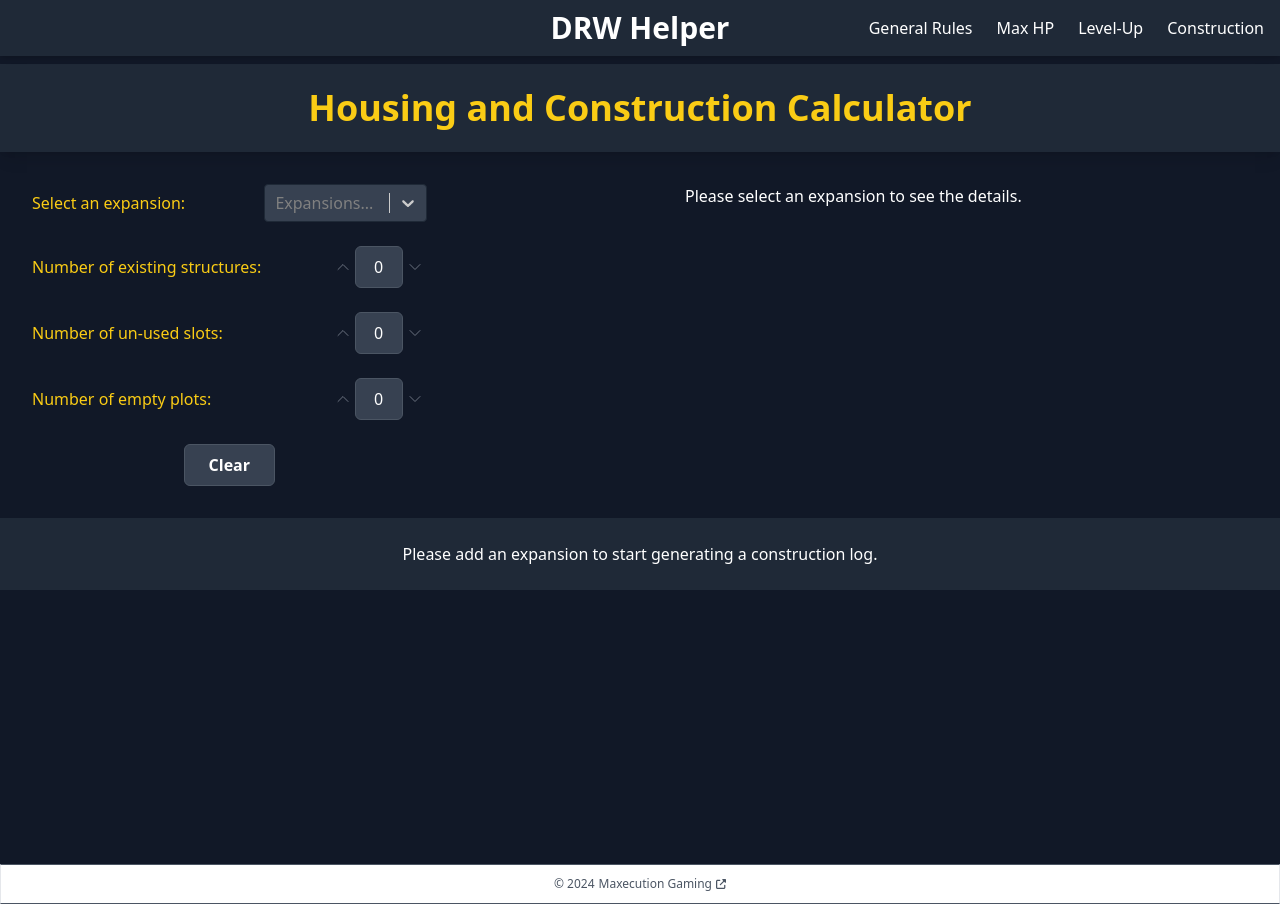
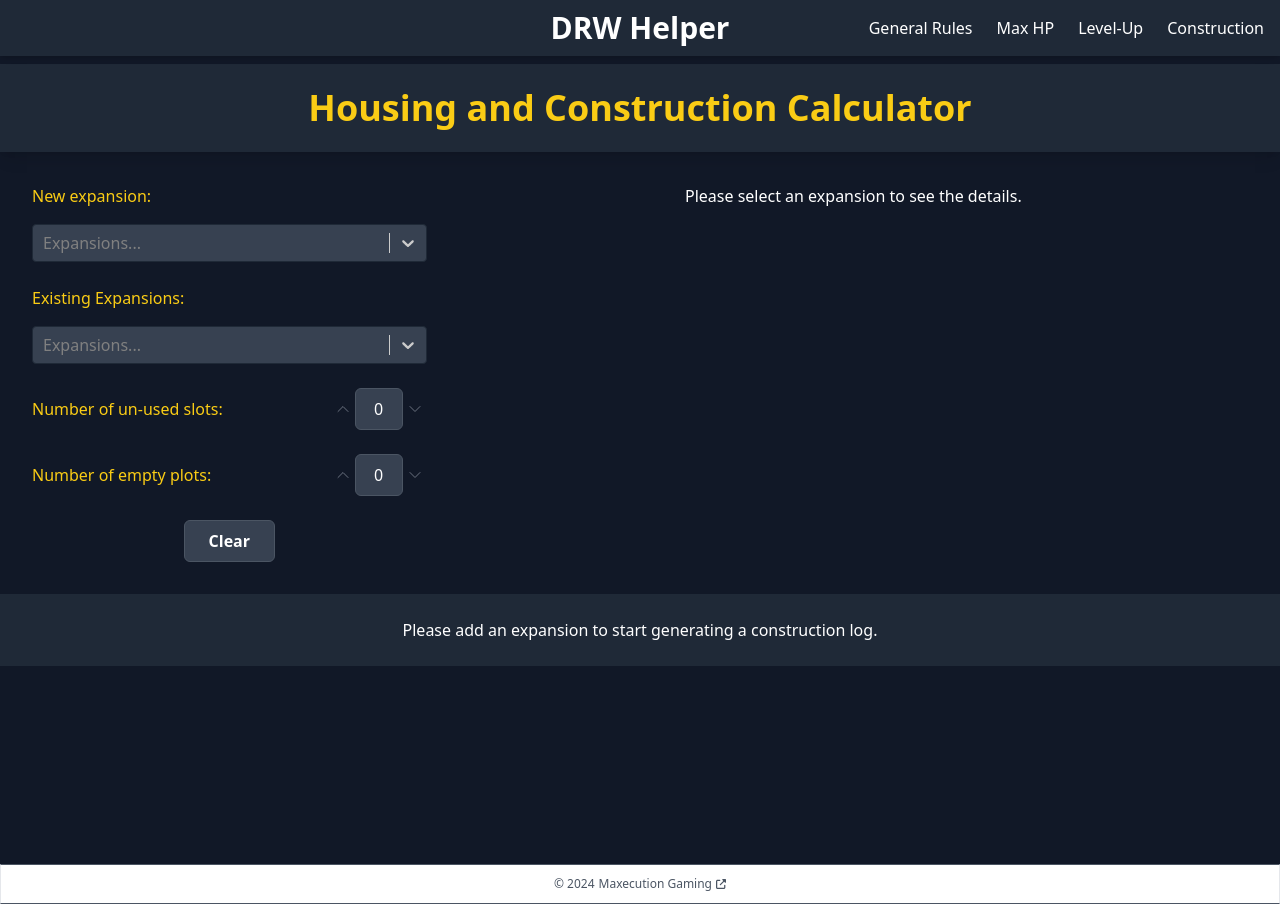
Before and after one commit to maxecution/DRW-helper, a React (Vite) app: page /construction-planner in a window 1280 px wide. Built offline with nearby package versions, Linux system fonts and the light colour scheme.

Commit message:
Replaced "Existing Structure" input with multi select option for existing expansions to make future building upgrades easier for user

```diff
--- a/src/pages/constructionPage/ConstructionPage.jsx
+++ b/src/pages/constructionPage/ConstructionPage.jsx
@@ -2,7 +2,7 @@ import { useEffect, useState } from "react";
 import Select from "react-select";
 import ExpansionDetails from "./ExpansionDetails.jsx";
 import ConstructionBasket from "./ConstructionBasket.jsx";
-import ExistingStructuresInput from "./ExistingStructuresInput.jsx";
+import ExistingExpansionsSelect from "./ExistingExpansionsSelect.jsx";
 import UnusedSlotsInput from "./UnusedSlotsInput.jsx";
 import EmptyPlotsInput from "./EmptyPlotsInput.jsx";
 import { selectStyle } from "../../utils/Styles.js";
@@ -68,11 +68,11 @@ function ConstructionPage() {
         {/* Left Section (1/3 Width) */}
         <div className='w-full space-y-6 md:w-1/3'>
           {/* Expansion Selector */}
-          <div className='flex flex-col items-center justify-between gap-4 sm:flex-row'>
+          <div className='flex flex-col justify-between gap-4 items-left'>
             <label
               htmlFor='expansion-select'
-              className='w-full font-medium text-left text-yellow-400 text-md sm:w-2/3'>
-              Select an expansion:
+              className='w-full font-medium text-left text-yellow-400 text-md'>
+              New expansion:
             </label>
             <Select
               id='expansion-select'
@@ -83,26 +83,21 @@ function ConstructionPage() {
               isClearable={true}
               placeholder='Expansions...'
               styles={selectStyle}
-              className='w-full sm:w-1/2'
+              className='sm:w-2/3 md:w-full'
             />
           </div>
-
-          {/* Existing Structures */}
-          <ExistingStructuresInput
-            value={existingStructureAmount}
-            setValue={setExistingStructureAmount}
+          <ExistingExpansionsSelect
+            constructionData={constructionData}
+            setTotalSlots={setExistingStructureAmount}
           />
-
           {/* Unused Slots */}
           <UnusedSlotsInput
             value={unusedSlotsAmount}
             setValue={setUnusedSlotsAmount}
             max={existingStructureAmount}
           />
-
           {/* Empty Plots */}
           <EmptyPlotsInput value={emptyPlotsAmount} setValue={setEmptyPlotsAmount} />
-
           {/* Clear Button */}
           <div className='items-center text-center'>
             <button
--- /dev/null
+++ b/src/pages/constructionPage/ExistingExpansionsSelect.jsx
@@ -0,0 +1,75 @@
+import { useState } from "react";
+import Select from "react-select";
+import { Tooltip } from "react-tooltip";
+import { selectStyle } from "../../utils/Styles";
+
+const ExistingExpansionsSelect = ({ constructionData, setTotalSlots }) => {
+  const [selectedOptions, setSelectedOptions] = useState([]);
+
+  // Map constructionData to options for react-select
+  const expansionOptions = constructionData.map((e) => ({
+    value: e.id,
+    label: e.name,
+    tier: e.tier,
+    repeatable: e.repeatable,
+  }));
+
+  // Calculate the total slots required based on selected options
+  const calculateTotalSlots = (selected) => {
+    return selected.reduce((total, option) => {
+      const tier = option.tier;
+      return total + (tier === 0 ? 1 : tier);
+    }, 0);
+  };
+
+  const handleChange = (selected) => {
+    const updatedSelectedOptions = selected || [];
+    const finalSelectedOptions = updatedSelectedOptions.map((option) => {
+      // If the option is repeatable, create a unique duplicate
+      if (expansionOptions.find((exp) => exp.value === option.value && exp.repeatable)) {
+        return {
+          ...option,
+          value: `${option.value}-${Date.now()}`,
+        };
+      }
+      // Otherwise, return the option as is
+      return option;
+    });
+
+    setSelectedOptions(finalSelectedOptions);
+    const totalSlots = calculateTotalSlots(finalSelectedOptions);
+    setTotalSlots(totalSlots);
+  };
+
+  return (
+    <div className='flex flex-col justify-between gap-4 items-left'>
+      <label
+        id='existing-structure-amount-label'
+        data-tooltip-id='existing-structure-amount-tooltip'
+        className='font-medium text-left text-yellow-400 w-fit text-md'>
+        Existing Expansions:
+      </label>
+      <Tooltip
+        id='existing-structure-amount-tooltip'
+        place='top-start'
+        variant='info'
+        style={{ width: "auto", textAlign: "center", zIndex: 50 }}
+        opacity={1}>
+        The sum of existing structures based on all built expansions.
+      </Tooltip>
+      <Select
+        options={expansionOptions}
+        isMulti
+        isSearchable
+        isClearable
+        onChange={handleChange}
+        value={selectedOptions}
+        placeholder='Expansions...'
+        className='sm:w-2/3 md:w-full'
+        styles={selectStyle}
+      />
+    </div>
+  );
+};
+
+export default ExistingExpansionsSelect;
```
